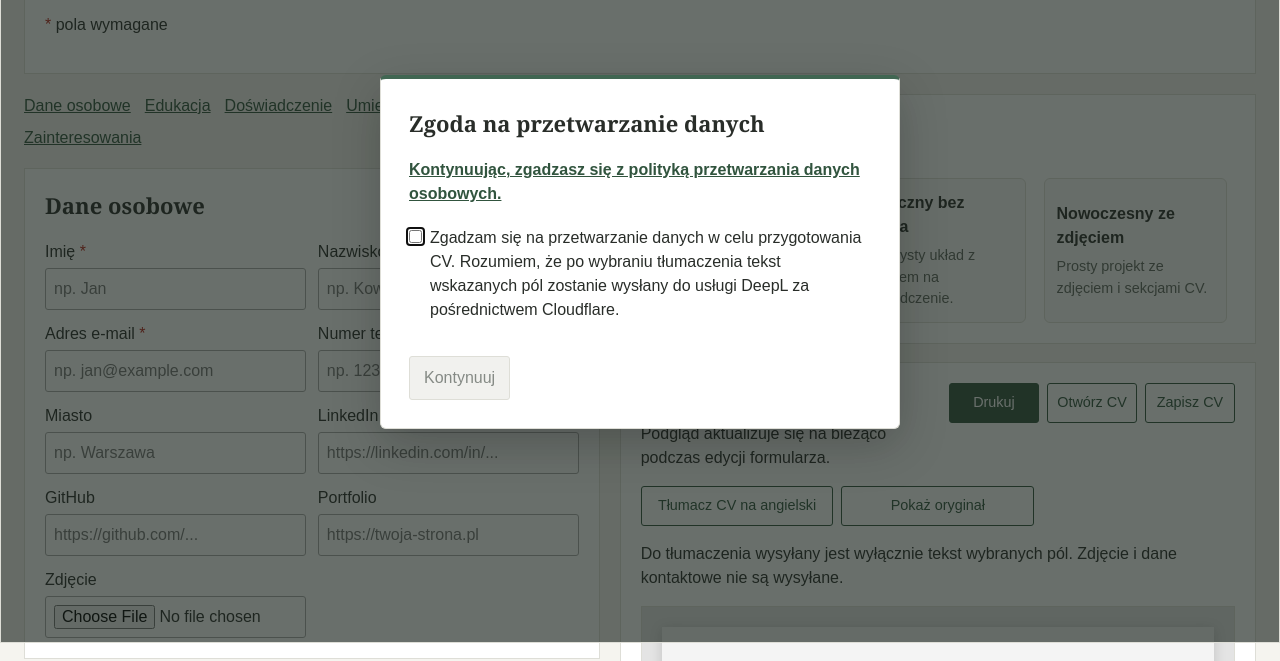
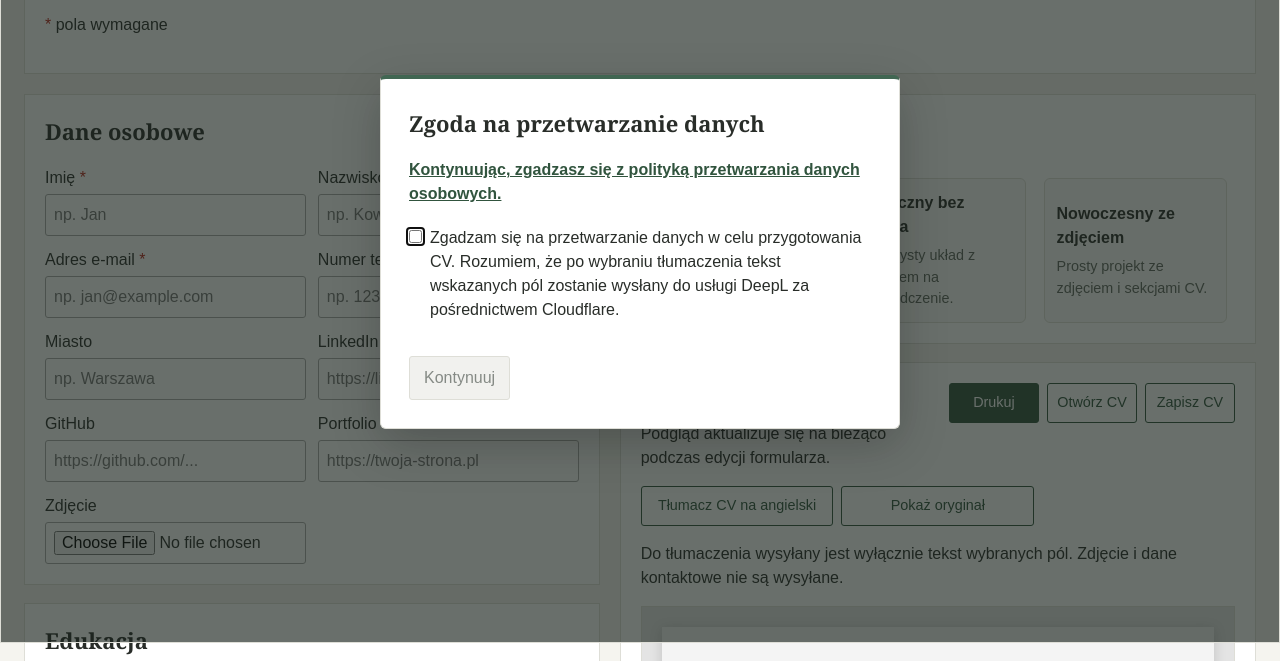
Before and after one commit to math4matix/CV_generator, a plain HTML site: page index.html in a window 1280 px wide. Shown: the part 139-800 px from the top of the page. Drawn offline with Linux system fonts and the light colour scheme.

Commit message:
Usuń nawigację sekcji formularza z pliku index.html

```diff
--- a/index.html
+++ b/index.html
@@ -392,16 +392,6 @@
 
     <main class="editor-layout" inert>
         <div class="form-column">
-            <nav aria-label="Sekcje formularza">
-                <a href="#personal">Dane osobowe</a>
-                <a href="#education">Edukacja</a>
-                <a href="#experience">Doświadczenie</a>
-                <a href="#skills">Umiejętności</a>
-                <a href="#languages">Języki</a>
-                <a href="#certificates">Certyfikaty</a>
-                <a href="#interests">Zainteresowania</a>
-            </nav>
-
             <form id="cv-form">
         <section id="personal">
             <h2>Dane osobowe</h2>
```
